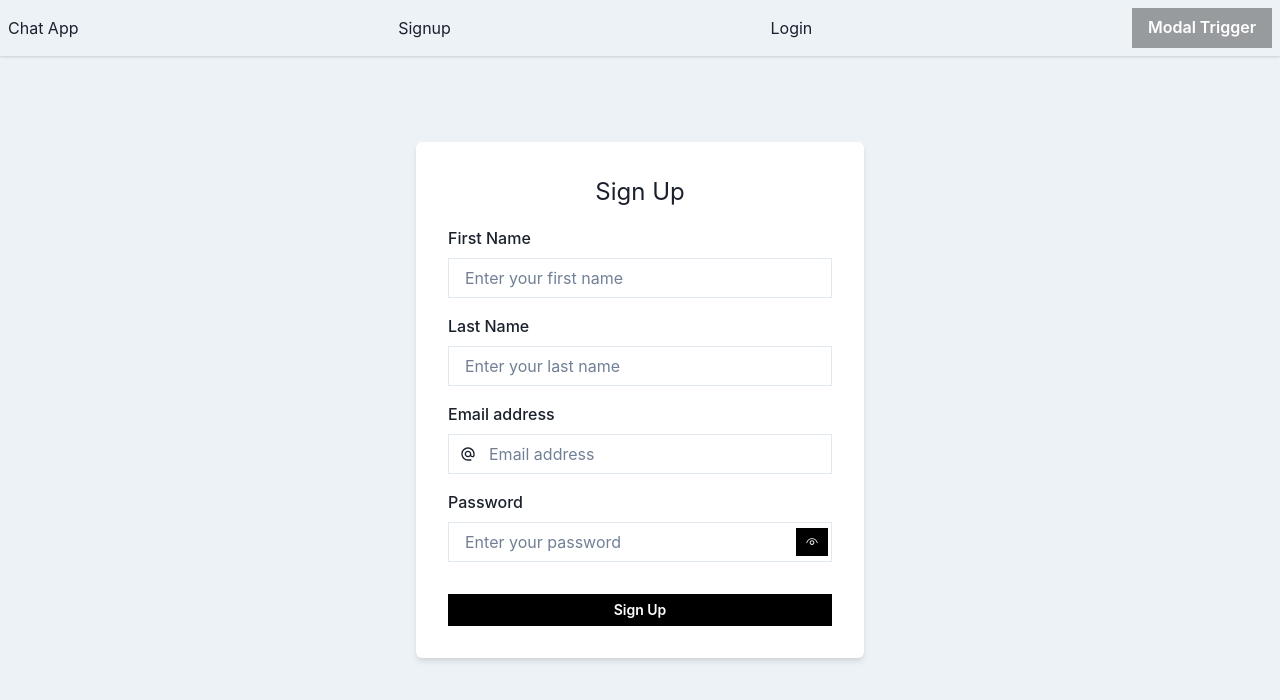
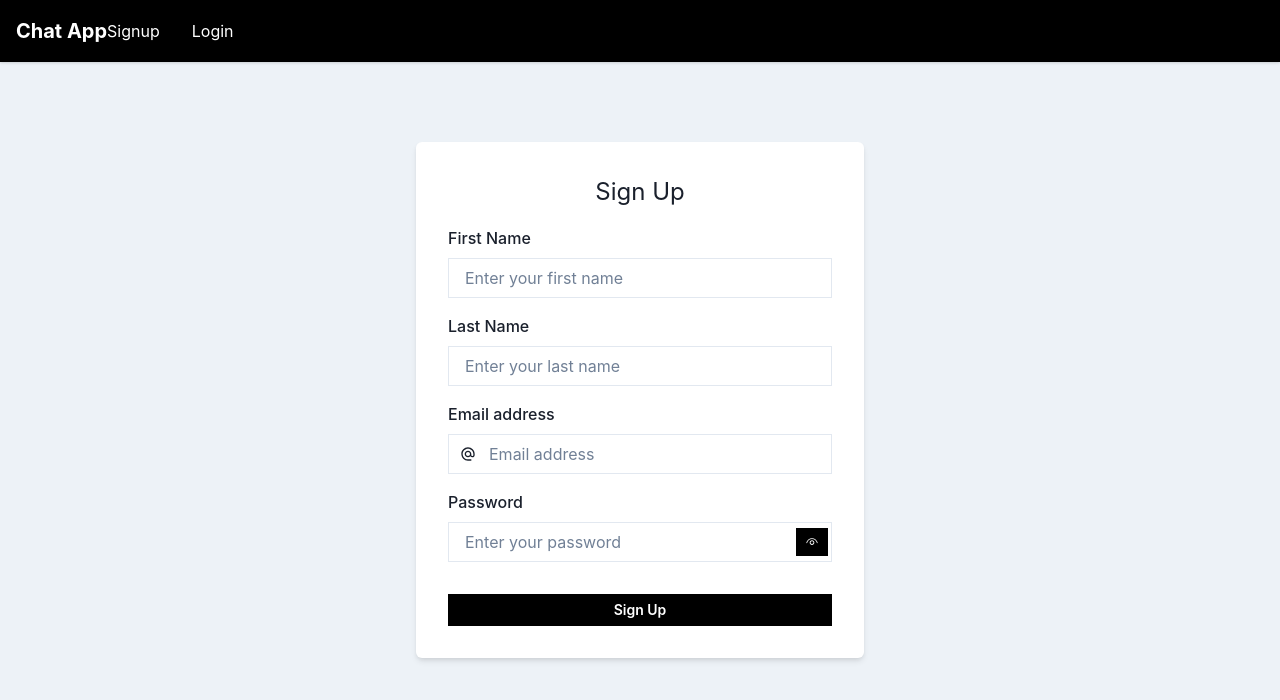
Before and after one commit to SutharShantanu/open_chat, a Next.js app: page /signup in a window 1280 px wide. Shown: the top 700 px of the page. Built offline with nearby package versions, Linux system fonts and the light colour scheme.

Commit message:
chat app navbar and ui changes

```diff
--- a/src/app/components/Navbar.jsx
+++ b/src/app/components/Navbar.jsx
@@ -9,28 +9,114 @@ import {
   Flex,
   useDisclosure,
   Link,
+  Drawer,
+  DrawerOverlay,
+  DrawerContent,
+  DrawerHeader,
+  DrawerBody,
+  DrawerCloseButton,
+  IconButton,
+  VStack,
+  Spacer,
 } from "@chakra-ui/react";
 import { useRouter } from "next/navigation";
 import { useSelector } from "react-redux";
 import LoginUser from "./Modals/LoginUser";
+import { VscDebugPause } from "react-icons/vsc";
 
 const Navbar = () => {
   const { isOpen, onOpen, onClose } = useDisclosure();
+  const {
+    isOpen: isDrawerOpen,
+    onOpen: onDrawerOpen,
+    onClose: onDrawerClose,
+  } = useDisclosure();
   const { username, isConnected } = useSelector((state) => state.chat);
   const router = useRouter();
 
   return (
-        <Flex width="full" position="fixed" zIndex="999" alignItems="center" justifyContent="space-between" p="2" shadow="base">
-            <Text>Chat App</Text>
-            <Link href="/signup">Signup</Link>
-            <Link href="/login">Login</Link>
-            <Box className="flex items-center gap-4">
-                <HStack>
-                    <Button colorScheme="blackAlpha" rounded="none" onClick={onOpen}>
-                        Modal Trigger
+    <Flex
+      width="full"
+      position="fixed"
+      zIndex="999"
+      alignItems="center"
+      justifyContent="space-between"
+      p="4"
+      shadow="base"
+      bg="black"
+    >
+      <Text
+        fontSize={{ base: "md", md: "lg", lg: "xl" }}
+        fontWeight="bold"
+        color="white"
+      >
+        Chat App
+      </Text>
+
+      <HStack
+        spacing="8"
+        display={{ base: "none", md: "flex" }}
+        alignItems="center"
+      >
+        <Link
+          href="/signup"
+          color="white"
+          _hover={{ textDecoration: "underline" }}
+        >
+          Signup
+        </Link>
+        <Link
+          href="/login"
+          color="white"
+          _hover={{ textDecoration: "underline" }}
+        >
+          Login
+        </Link>
+        {/* <Button colorScheme="teal" rounded="none" onClick={onOpen}>
+          Open Modal
+        </Button> */}
+      </HStack>
+
+      <IconButton
+        aria-label="Menu"
+        rounded="full"
+        icon={<VscDebugPause />}
+        display={{ base: "flex", md: "none" }} // Show on mobile
+        onClick={onDrawerOpen}
+        bgColor="white"
+        transform="rotate(90deg)" // Use Chakra's transform property for rotation
+      />
+
+      <Drawer isOpen={isDrawerOpen} placement="right" onClose={onDrawerClose}>
+        <DrawerOverlay />
+        <DrawerContent>
+          <DrawerCloseButton />
+          <DrawerHeader>Menu</DrawerHeader>
+          <DrawerBody>
+            <VStack spacing={4} align="start">
+              <Link href="/signup" onClick={onDrawerClose}>
+                Signup
+              </Link>
+              <Link href="/login" onClick={onDrawerClose}>
+                Login
+              </Link>
+              <Button
+                colorScheme="teal"
+                rounded="none"
+                width="full"
+                onClick={() => {
+                  onOpen();
+                  onDrawerClose();
+                }}
+              >
+                Open Modal
               </Button>
-                </HStack>
-            </Box>
+            </VStack>
+          </DrawerBody>
+        </DrawerContent>
+      </Drawer>
+
+      <Spacer />
 
       <LoginUser isOpen={isOpen} onClose={onClose} />
     </Flex>
--- a/src/app/layout.js
+++ b/src/app/layout.js
@@ -21,7 +21,9 @@ export default function RootLayout({ children }) {
           <Analytics />
           <body className={``}>
             <Navbar />
+            <div className={`mt-4 border border-red-500`}>
             {children}
+            </div>
             {/*<Footer />*/}
           </body>
         </ChakraProvider>
```
Also changed, not shown: src/app/page.js (+102 -34 lines). Lines whose indentation alone changed are shown as unchanged.
